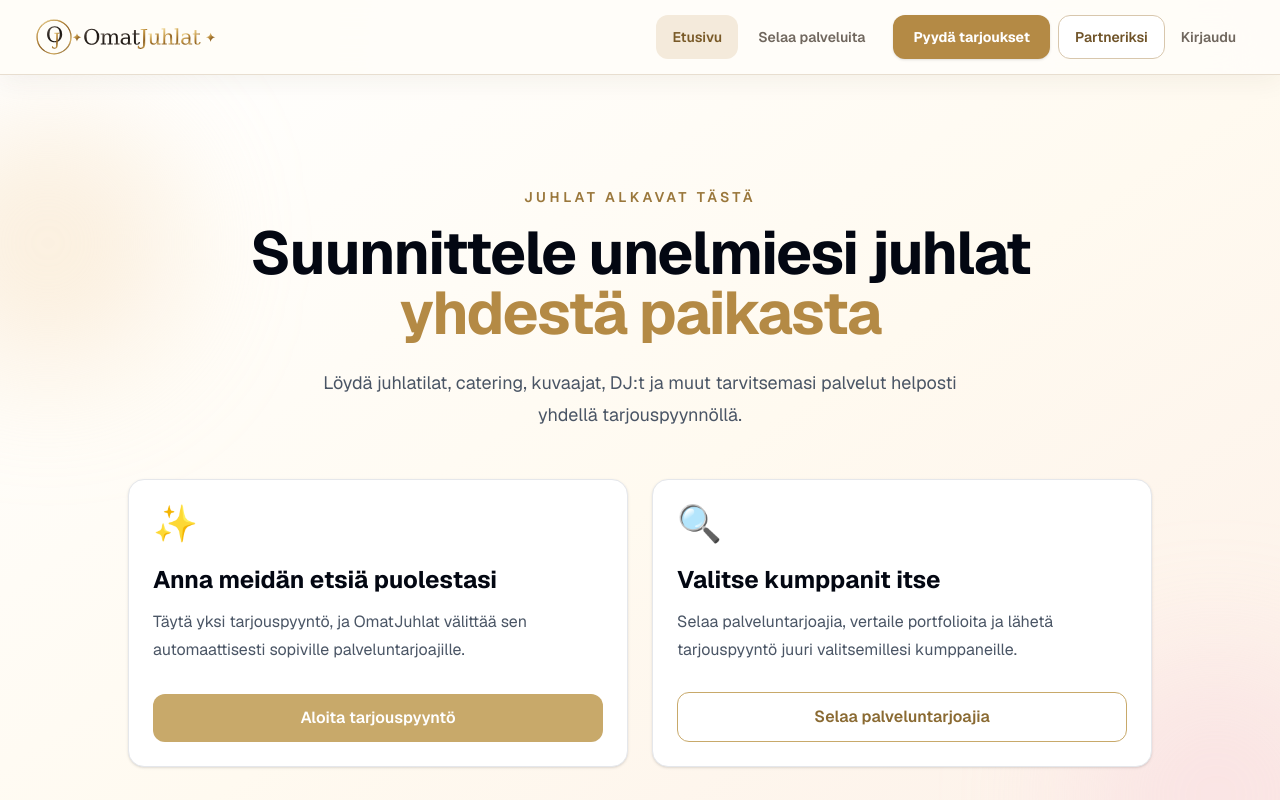
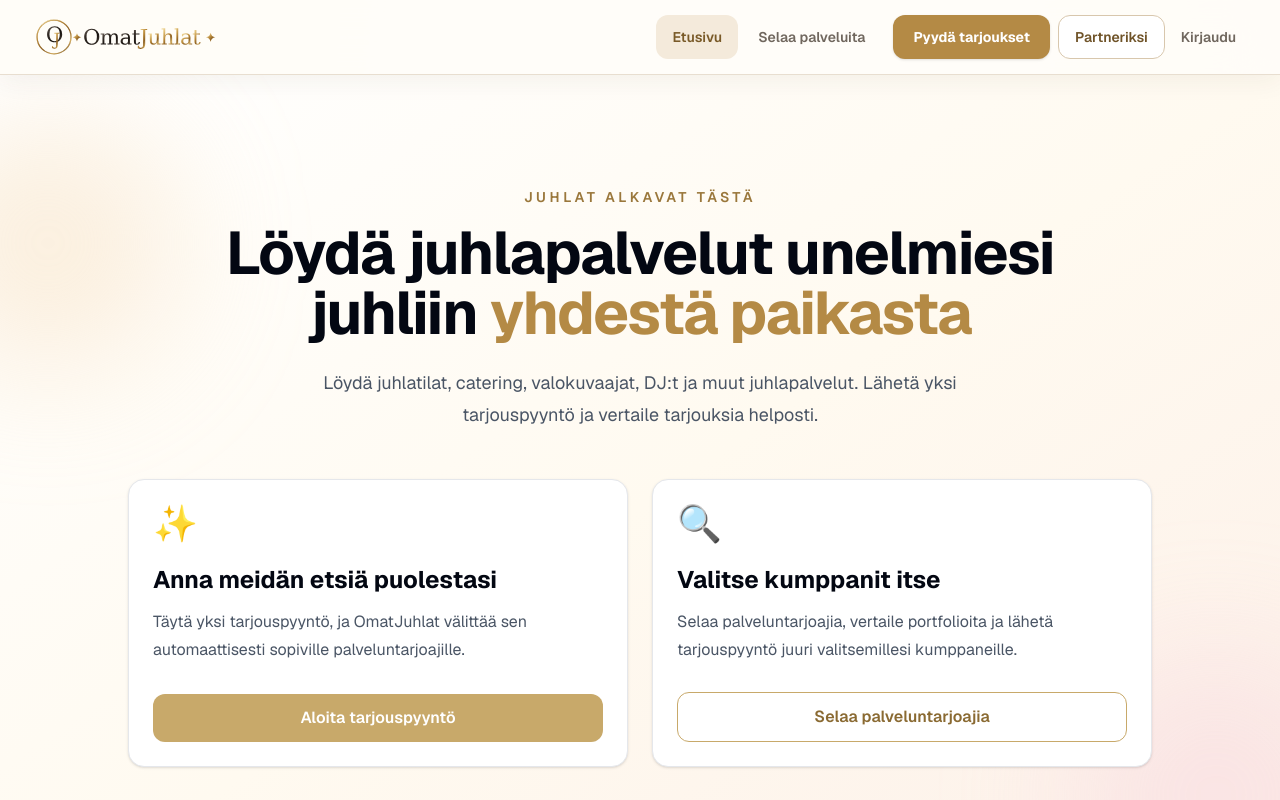
Before and after one commit to Jvanosan/omat-juhlat, a Next.js app: page / in a window 1280 px wide. Shown: the top 800 px of the page. Built offline with nearby package versions, Linux system fonts and the light colour scheme.

Commit message:
Improve homepage hero SEO

```diff
--- a/components/layout/Hero.tsx
+++ b/components/layout/Hero.tsx
@@ -45,14 +45,17 @@ export default function Hero() {
           </p>
 
           <h1 className="text-4xl font-bold tracking-tight text-gray-950 sm:text-5xl lg:text-6xl">
-            Suunnittele unelmiesi juhlat{" "}
-            <span className="text-[#b48a45]">yhdestä paikasta</span>
-          </h1>
+  Löydä juhlapalvelut unelmiesi juhliin{" "}
+  <span className="text-[#b48a45]">
+    yhdestä paikasta
+  </span>
+</h1>
 
           <p className="mx-auto mt-6 max-w-2xl text-base leading-8 text-gray-600 sm:text-lg">
-            Löydä juhlatilat, catering, kuvaajat, DJ:t ja muut tarvitsemasi
-            palvelut helposti yhdellä tarjouspyynnöllä.
-          </p>
+  Löydä juhlatilat, catering, valokuvaajat, DJ:t ja muut
+  juhlapalvelut. Lähetä yksi tarjouspyyntö ja vertaile
+  tarjouksia helposti.
+</p>
         </div>
 
         <div className="mx-auto mt-12 grid max-w-5xl gap-6 md:grid-cols-2">
```
